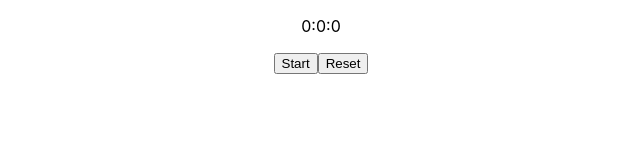
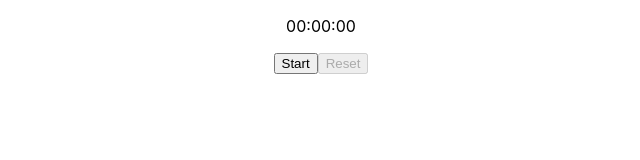
Before and after one commit to iamneo-production/eafbfaafddecdccdddddbbedcfcdbadffbabbf, a React (Create React App) app in the folder reactapp/: page / in a window 1280 px wide. Shown: the top 160 px of the page, without its empty margins (319-959 px from the left). Built offline with nearby package versions, Linux system fonts and the light colour scheme.

Commit message:
Backup Commit

```diff
--- a/reactapp/src/components/Stopwatch/Stopwatch.jsx
+++ b/reactapp/src/components/Stopwatch/Stopwatch.jsx
@@ -1,21 +1,38 @@
 import { useState } from 'react';
+function formatNumber(value) {
+	if (`${value}`.length === 1) {
+		return `0${value}`;
+	}
+	return value;
+}
+
 function Stopwatch() {
 	const [hours, setHours] = useState(0);
 	const [minutes, setMinutes] = useState(0);
 	const [seconds, setSeconds] = useState(0);
 	const [showStart, setShowStart] = useState(true);
 
+    function startClickHandler() {
+        setShowStart(false);
+    }
+
+    function resetClickHandler() {
+        setShowStart(true);
+    }
+
 	return (
 		<div>
-			<p data-testId="time">
-				{hours}:{minutes}:{seconds}
+			<p data-testid="time">
+				{formatNumber(hours)}:{formatNumber(minutes)}:{formatNumber(seconds)}
 			</p>
 			{showStart ? (
-				<button data-testId="start">Start</button>
+				<button data-testid="start" onClick={startClickHandler}>Start</button>
 			) : (
-				<button data-testId="pause">Pause</button>
+				<button data-testid="pause">Pause</button>
 			)}
-			<button data-testId="reset">Reset</button>
+			<button data-testId="reset" onClick={resetClickHandler} disabled={showStart}>
+				Reset
+			</button>
 		</div>
 	);
 }
```
